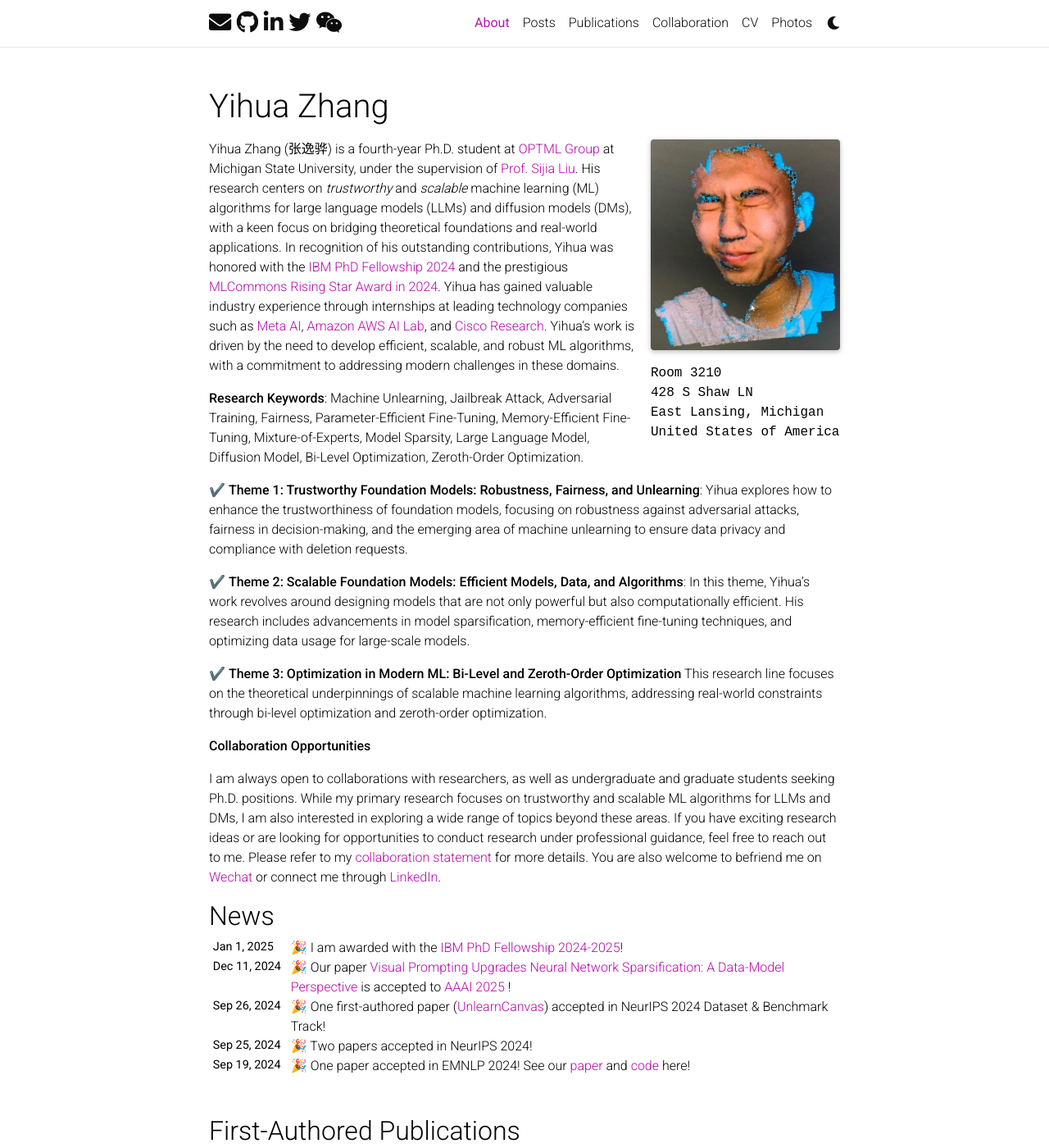
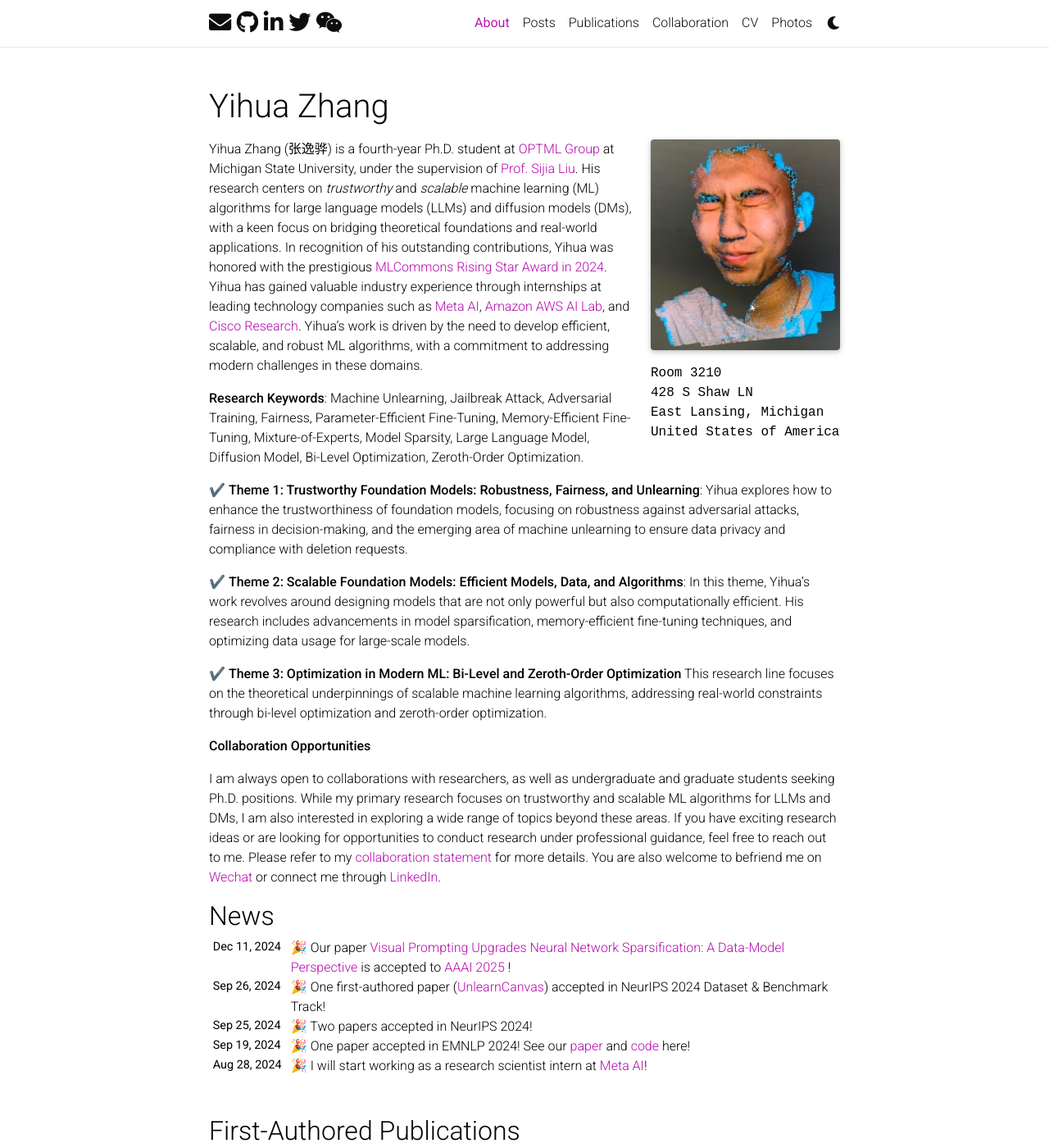
Before and after one commit to NormalUhr/yihua-zhang, a Jekyll site: the page built from _pages/about.md, in a window 1280 px wide and 1400 px high. Shown: the whole window at 82% size. Built offline with Jekyll 4.4.1, drawn with Linux system fonts in a browser that asks for light colours; full-size pictures stand in for the smaller copies a plugin makes; emoji names are drawn with the system emoji font; comment, search, counter and statistics services are not loaded; a style sheet for code colours, icons or effects is not loaded.

Commit message:
update news

```diff
--- a/_pages/about.md
+++ b/_pages/about.md
@@ -22,7 +22,7 @@
 ---
 
 
-Yihua Zhang (张逸骅) is a fourth-year Ph.D. student at [OPTML Group](https://www.optml-group.com/) at Michigan State University, under the supervision of [Prof. Sijia Liu](https://lsjxjtu.github.io/). His research centers on *trustworthy* and *scalable* machine learning (ML) algorithms for large language models (LLMs) and diffusion models (DMs), with a keen focus on bridging theoretical foundations and real-world applications. In recognition of his outstanding contributions, Yihua was honored with the [IBM PhD Fellowship 2024](https://research.ibm.com/university/awards/fellowships.html) and the prestigious [MLCommons Rising Star Award in 2024](https://mlcommons.org/2024/06/2024-mlc-rising-stars/). Yihua has gained valuable industry experience through internships at leading technology companies such as [Meta AI](https://ai.meta.com/), [Amazon AWS AI Lab](https://aws.amazon.com/ai/), and [Cisco Research](https://research.cisco.com/). Yihua’s work is driven by the need to develop efficient, scalable, and robust ML algorithms, with a commitment to addressing modern challenges in these domains.
+Yihua Zhang (张逸骅) is a fourth-year Ph.D. student at [OPTML Group](https://www.optml-group.com/) at Michigan State University, under the supervision of [Prof. Sijia Liu](https://lsjxjtu.github.io/). His research centers on *trustworthy* and *scalable* machine learning (ML) algorithms for large language models (LLMs) and diffusion models (DMs), with a keen focus on bridging theoretical foundations and real-world applications. In recognition of his outstanding contributions, Yihua was honored with the prestigious [MLCommons Rising Star Award in 2024](https://mlcommons.org/2024/06/2024-mlc-rising-stars/). Yihua has gained valuable industry experience through internships at leading technology companies such as [Meta AI](https://ai.meta.com/), [Amazon AWS AI Lab](https://aws.amazon.com/ai/), and [Cisco Research](https://research.cisco.com/). Yihua’s work is driven by the need to develop efficient, scalable, and robust ML algorithms, with a commitment to addressing modern challenges in these domains.
 
 **Research Keywords**: Machine Unlearning, Jailbreak Attack, Adversarial Training, Fairness, Parameter-Efficient Fine-Tuning, Memory-Efficient Fine-Tuning, Mixture-of-Experts, Model Sparsity, Large Language Model, Diffusion Model, Bi-Level Optimization, Zeroth-Order Optimization.
 
```
Also changed, not shown: _news/IBM_Fellowship.md (+1 -1 lines).
